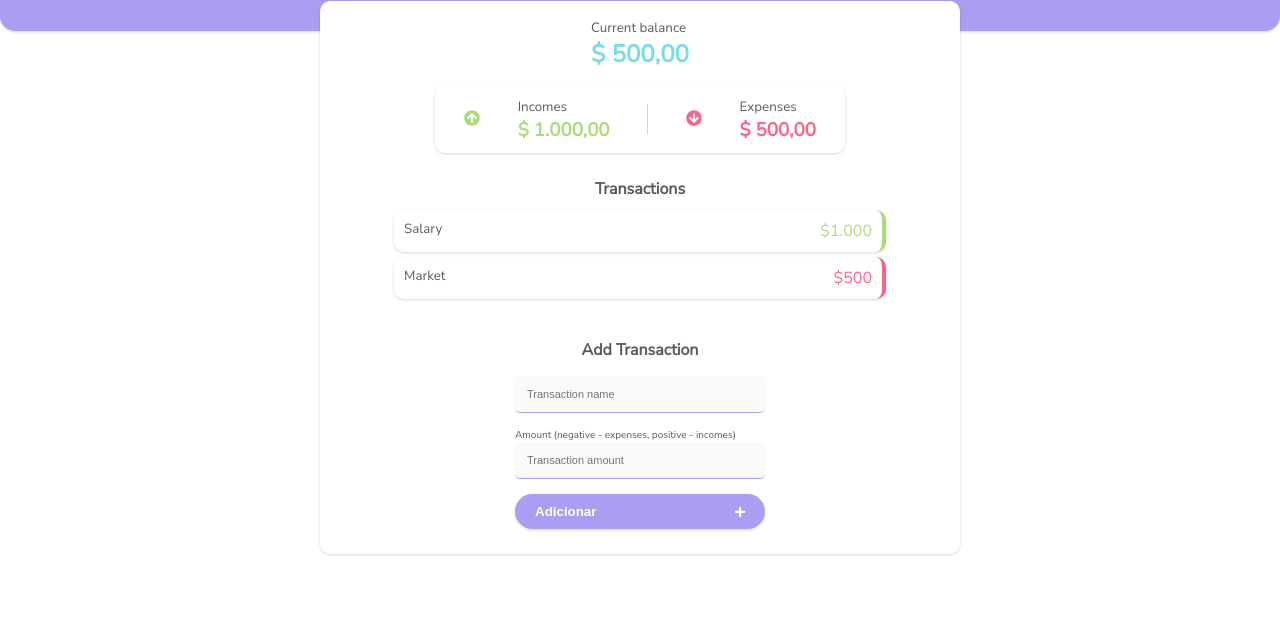
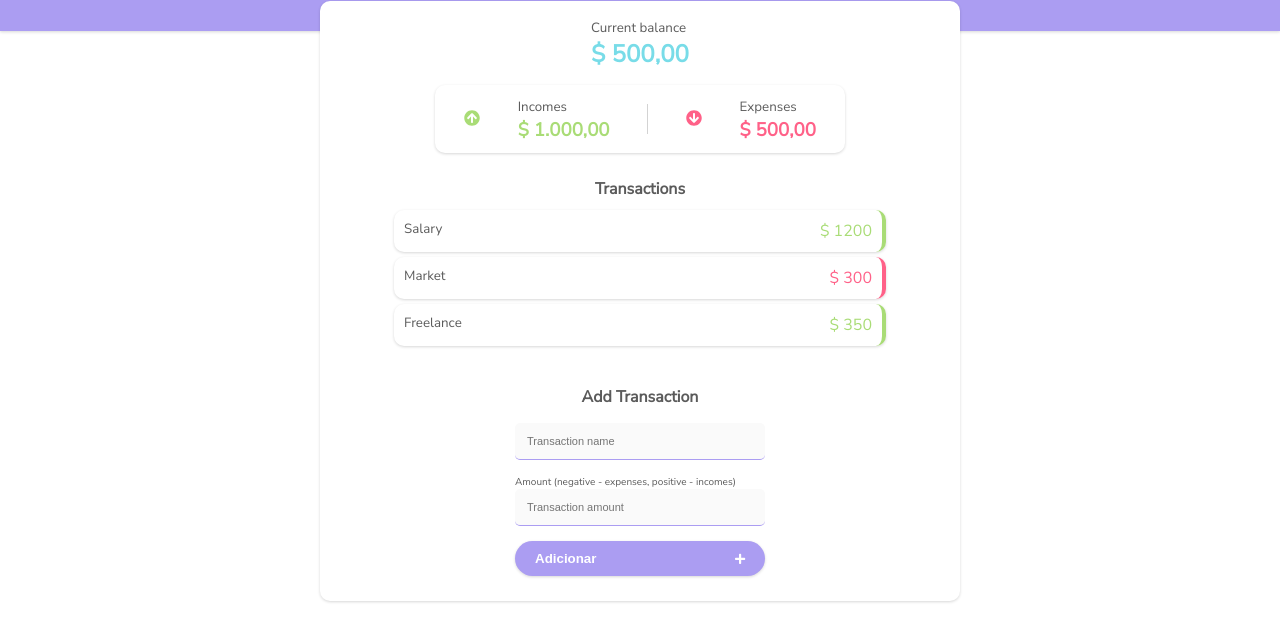
Before and after one commit to rafaelmfranca/expenses-control, a plain HTML site: page index.html in a window 1280 px wide. Shown: the part 69-710 px from the top of the page. Drawn offline with Linux system fonts and the light colour scheme.

Commit message:
:sparkles: Added transactions into DOM

```diff
--- a/index.html
+++ b/index.html
@@ -7,6 +7,7 @@
   <meta name="viewport" content="width=device-width, initial-scale=1.0">
   <link rel="stylesheet" href="style.css">
   <script src="https://use.fontawesome.com/releases/v5.15.4/js/all.js" data-auto-a11y="true"></script>
+  <script src="script.js" defer></script>
   <title>Expenses control</title>
 </head>
 
@@ -40,12 +41,6 @@
       <section class="transaction-container">
         <h4>Transactions</h4>
         <ul id="transactions" class="transactions">
-          <li class="positive">
-            <small>Salary</small> <span class="green">$1.000</span>
-          </li>
-          <li class="negative">
-            <small>Market</small> <span class="red">$500</span>
-          </li>
         </ul>
       </section>
       <section class="form-add-transaction">
--- /dev/null
+++ b/script.js
@@ -0,0 +1,26 @@
+const get = (str) => document.querySelector(`${str}`);
+
+const transactionsUl = get('#transactions');
+
+const transactions = [
+  { id: 1, name: 'Salary', amount: 1200 },
+  { id: 2, name: 'Market', amount: -300 },
+  { id: 3, name: 'Freelance', amount: 350 },
+];
+
+const addTransactionIntoDOM = ({ name, amount }) => {
+  const liClass = amount > 0 ? 'income' : 'expense';
+  const spanClass = amount > 0 ? 'green' : 'red';
+  const li = document.createElement('li');
+
+  li.classList.add(liClass);
+  li.innerHTML = `<small>${name}</small> <span class="${spanClass}">$ ${Math.abs(amount)}</span>`;
+
+  transactionsUl.appendChild(li);
+};
+
+const init = () => {
+  transactions.forEach(addTransactionIntoDOM);
+};
+
+init();
--- a/style.css
+++ b/style.css
@@ -26,7 +26,6 @@ main {
   width: 100%;
   height: 100px;
   background-color: #ab9df2;
-  border-radius: 0px 0px 15px 15px;
   box-shadow: rgba(0, 0, 0, 0.16) 0px 1px 3px;
 }
 
@@ -82,11 +81,11 @@ main {
   transition: .5s;
 }
 
-.transactions li.positive {
+.transactions li.income {
   border-right: 4px solid #a9dc76;
 }
 
-.transactions li.negative {
+.transactions li.expense {
   border-right: 4px solid #ff6188;
 }
 
```
